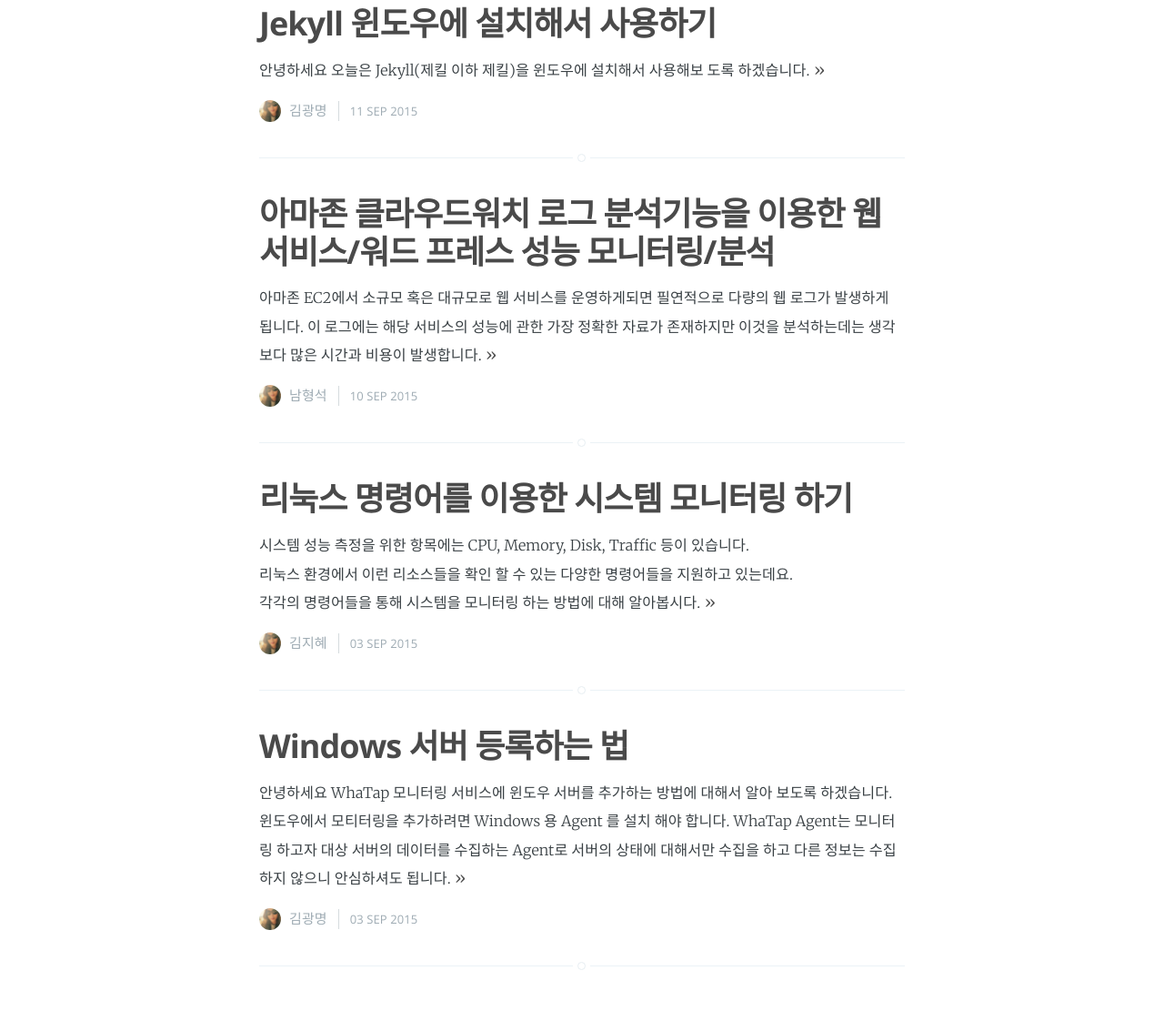
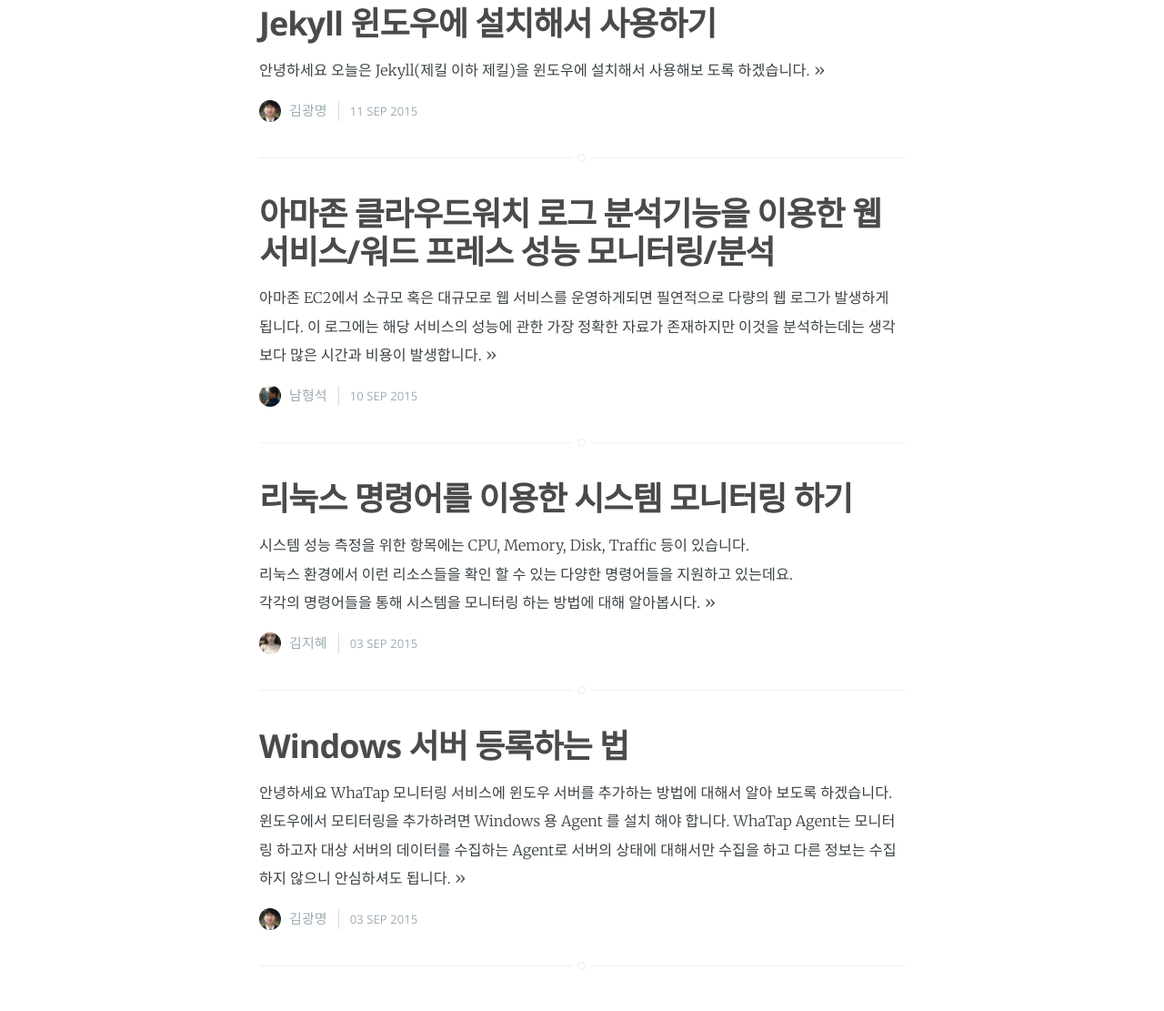
Before and after one commit to whatap/whatap.github.io, a Jekyll site: the page built from index.html, in a window 1280 px wide. Shown: the part 645-1756 px from the top of the page at 91% size. Built offline with Jekyll 4.4.1, drawn with Linux system fonts in a browser that asks for light colours; Markdown is read by kramdown in place of the engine named in the settings; the list of posts is cut into pages by our own code.

Commit message:
author profile feature

```diff
--- a/_layouts/post.html
+++ b/_layouts/post.html
@@ -64,7 +64,7 @@
             <!-- If we want to display author's name and bio -->
             {% if page.author %}
                 <figure class="author-image">
-                    <a class="img" href="{{ site.baseurl }}" style="background-image: url(/assets/images/profile.png)">
+                    <a class="img" href="{{ site.baseurl }}" style="background-image: url(/assets/images/{{ page.profile }})">
                     <span class="hidden">{{page.author}}'s Picture</span></a>
                 </figure>
                 <section class="author">
--- a/index.html
+++ b/index.html
@@ -44,7 +44,7 @@
         </section>
         <footer class="post-meta">
             {% if post.author %}
-                <img class="author-thumb" src="/assets/images/profile.png" alt="Author's profile picture" nopin="nopin" />
+                <img class="author-thumb" src="/assets/images/{{ post.profile }}" alt="Author's profile picture" nopin="nopin" />
                 {{ post.author }}
             {% endif %}
             {% if post.categories.size > 0 %}
```
Also changed, not shown: assets/images/shlee.png (renamed from assets/images/profile.png).
